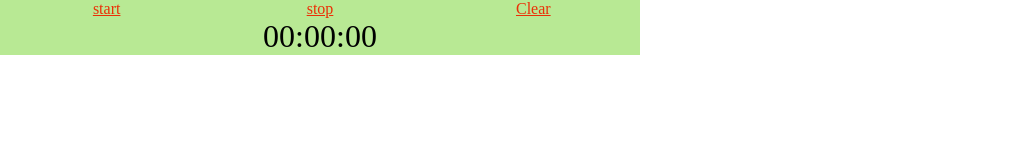
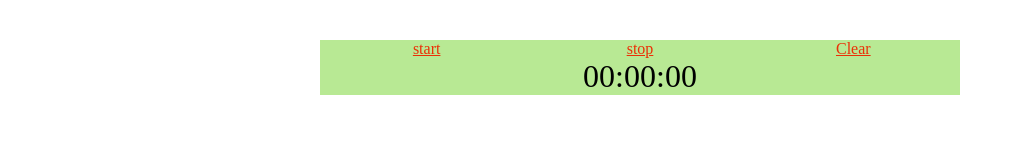
Before and after one commit to MichBrusilo/React_StopWatch, a website: page index.html in a window 1280 px wide. Shown: the whole page, without its empty margins (0-1023 px from the left). Drawn offline with nearby package versions, Linux system fonts and the light colour scheme.

Commit message:
Update styles.css

```diff
--- a/styles.css
+++ b/styles.css
@@ -12,6 +12,8 @@
   width: 50%;
   position: absolute;
   background-color: #b8e994;
+  left: 25%;
+  top: 5%;
 }
 
 nav {
```
